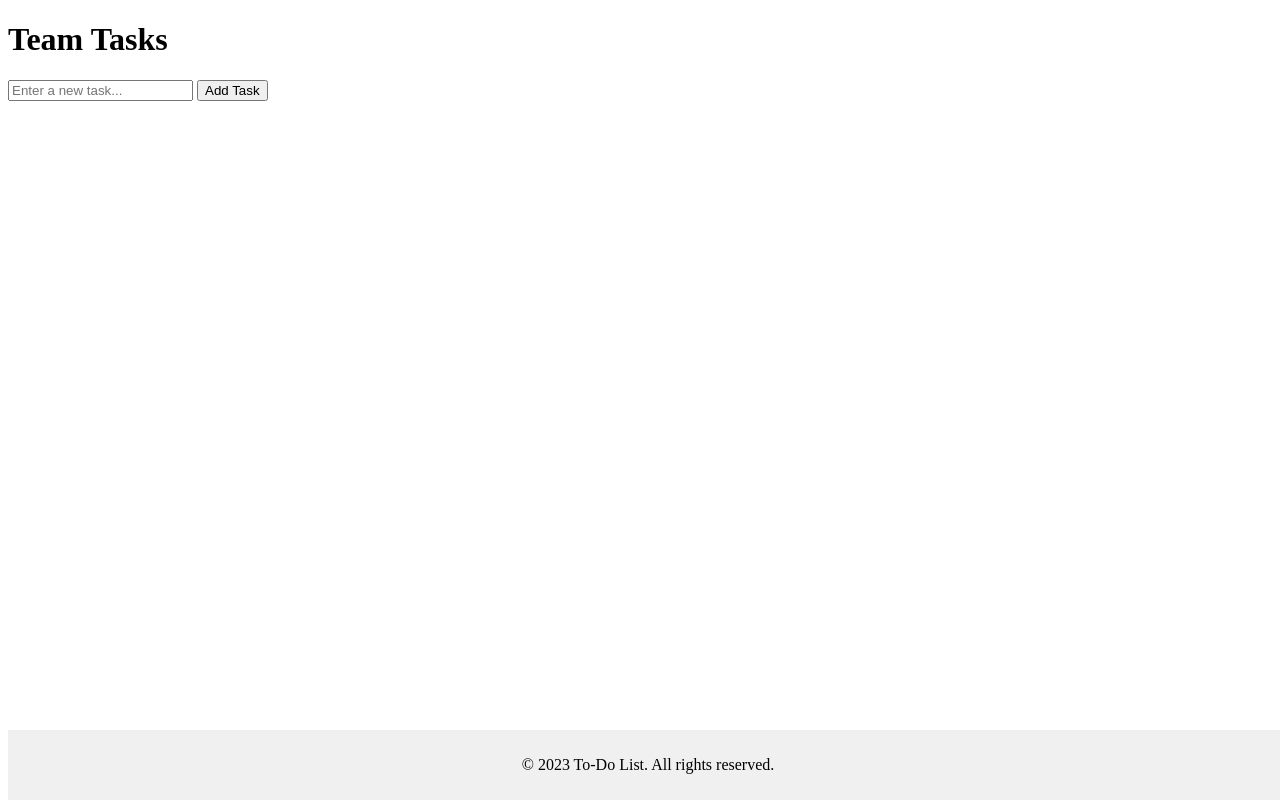
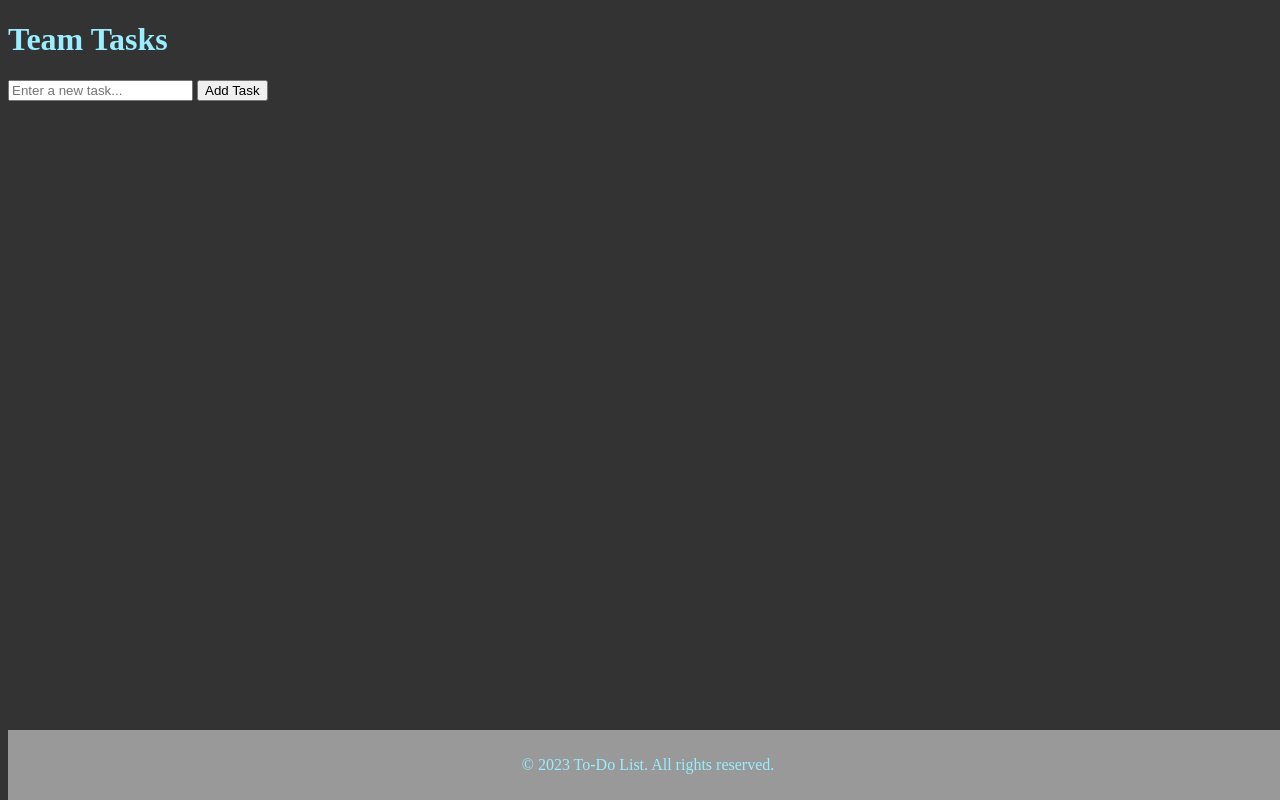
Before and after one commit to Srisudharsan-Epam/To-do-list, a plain HTML site: page index.html in a window 1280 px wide. Drawn offline with Linux system fonts and the light colour scheme.

Commit message:
Add Theme

```diff
--- a/style.css
+++ b/style.css
@@ -2,7 +2,11 @@ footer{
     position: fixed;
     bottom: 0;
     width: 100%;
-    background-color: #f0f0f0;
+    background-color: #999;
     text-align: center;
     padding: 10px 0;
 }
+body{
+    color: #9ef;
+    background-color: #333;
+}
```
